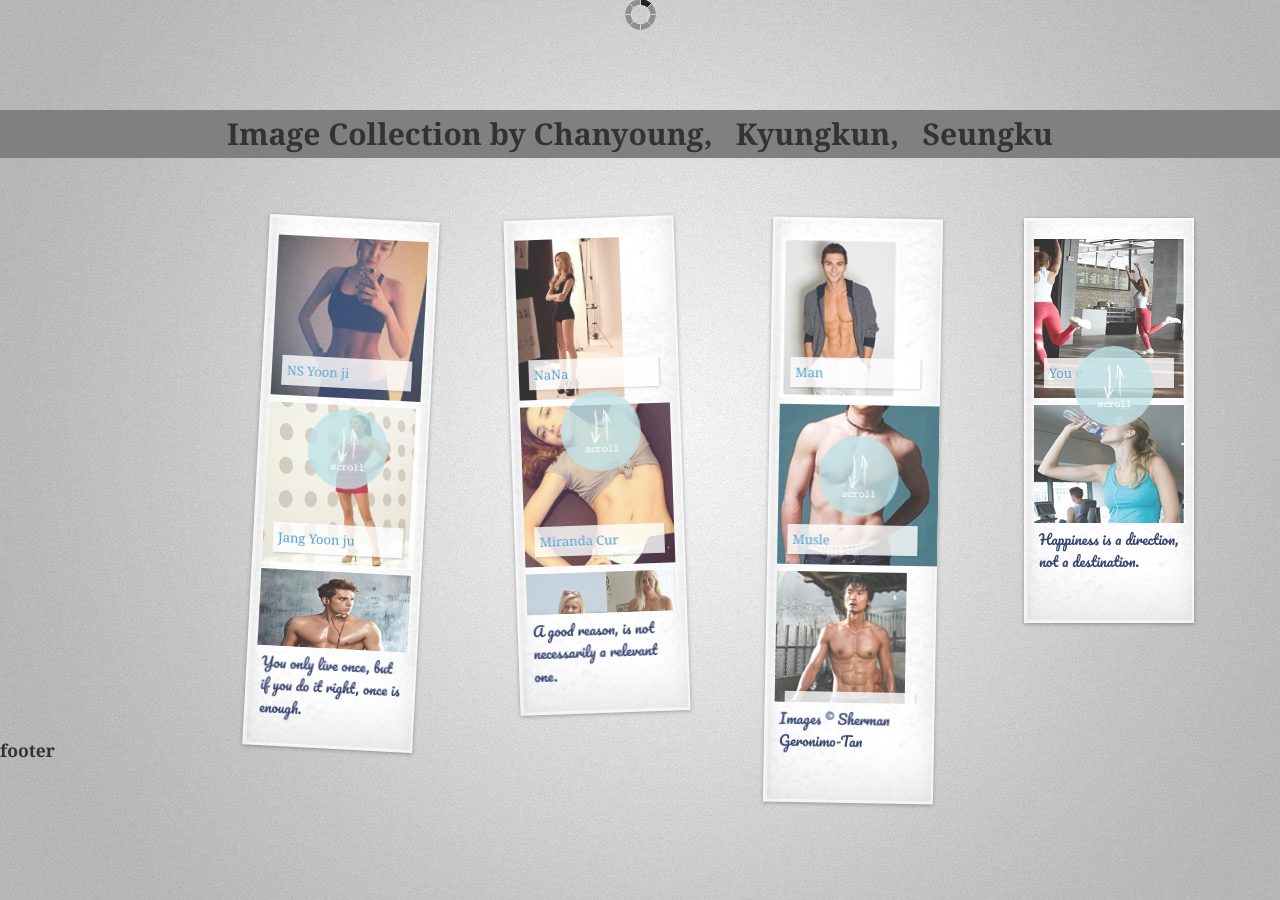
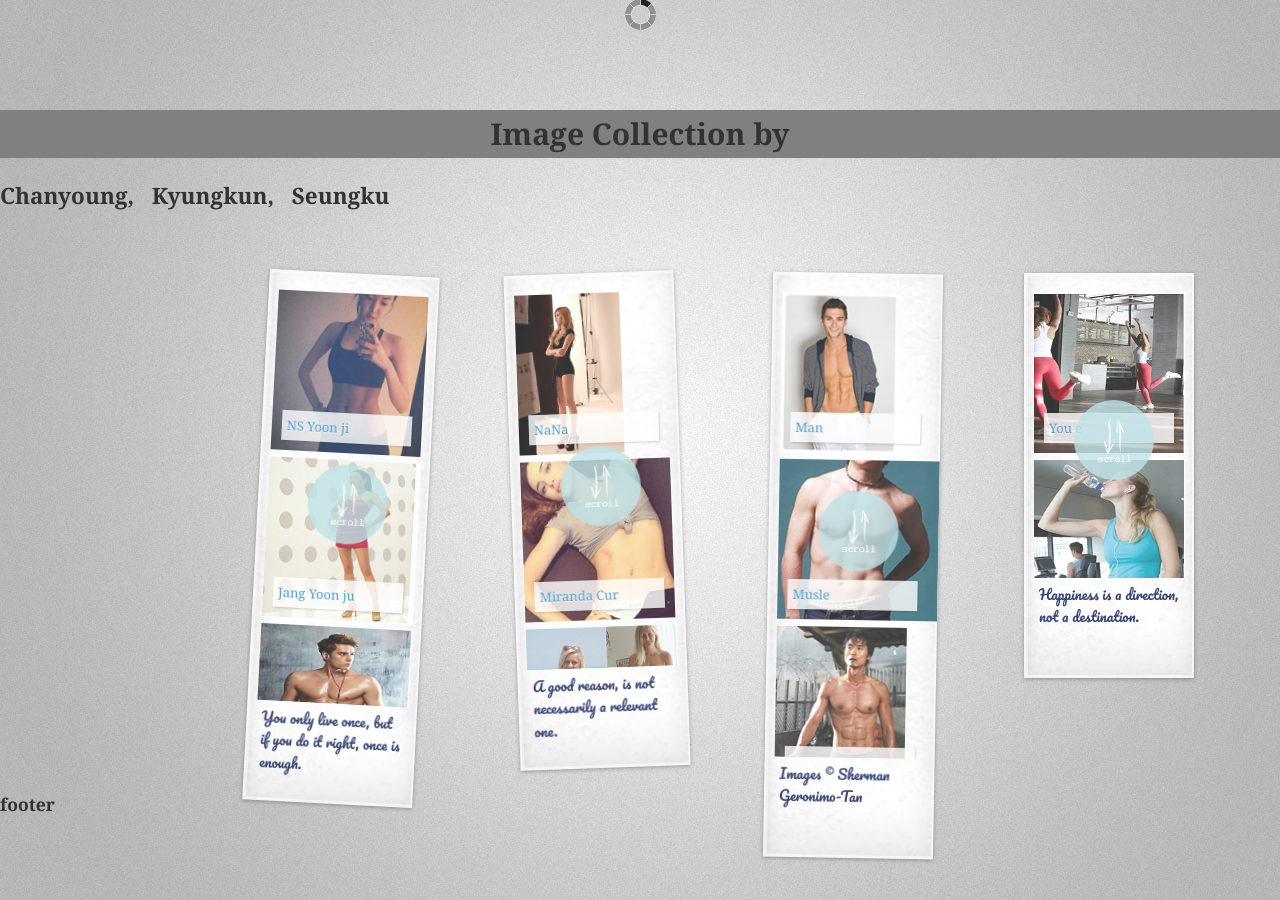
Before and after one commit to cy-p/cy-p.github.com, a Jekyll site: the page index.html, which Jekyll copies as it is, in a window 1280 px wide. Built offline with Jekyll 4.4.1, drawn with Linux system fonts in a browser that asks for light colours; nearby versions of some CDN libraries; some web fonts are replaced.

Commit message:
Update index.html

```diff
--- a/index.html
+++ b/index.html
@@ -47,7 +47,7 @@
            <frame scrolling="auto" noresize>
             <div class="vc-loader"></div>
        </div><!-- //vc-container -->
-   <h1 align="center"> Image Collection by Chanyoung,&nbsp&nbsp&nbspKyungkun,&nbsp&nbsp&nbspSeungku</h1>
+   <h1 align="center"> Image Collection by <h2>Chanyoung,&nbsp&nbsp&nbspKyungkun,&nbsp&nbsp&nbspSeungku</h2></h1>
 
      </div> <!-- 헤더 -->
 
```
